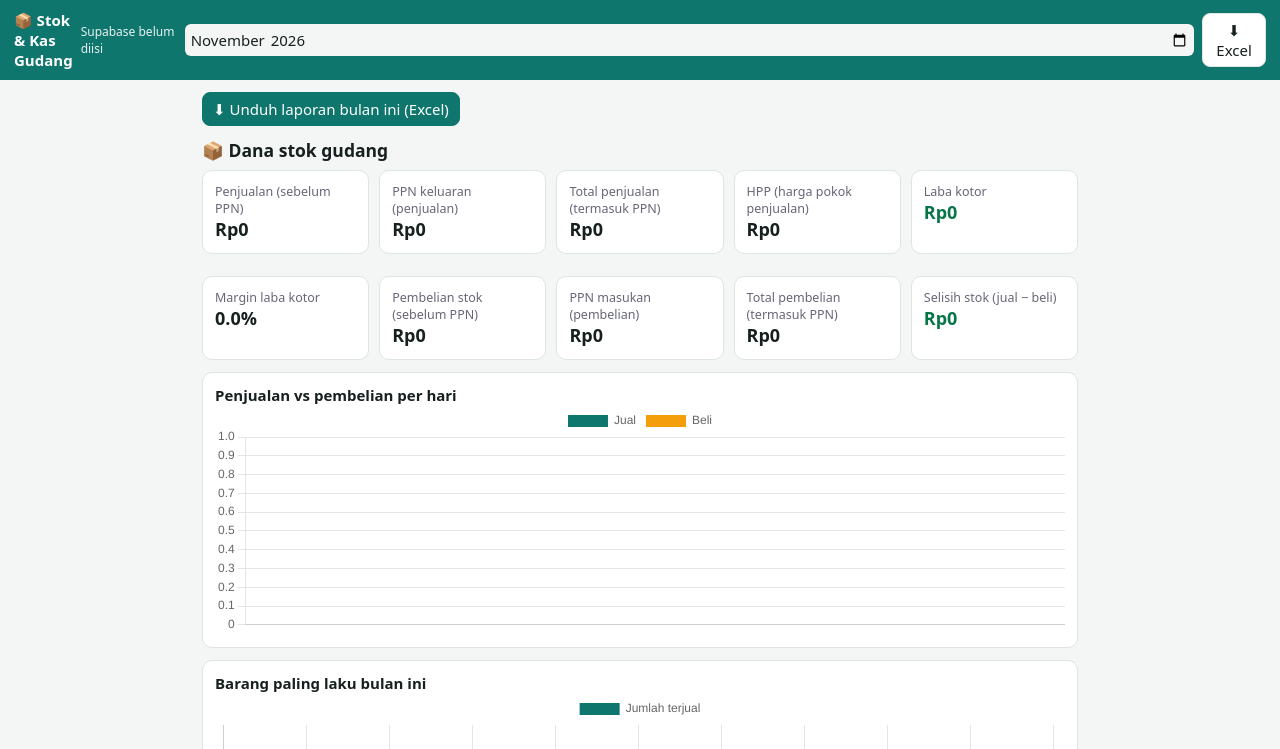
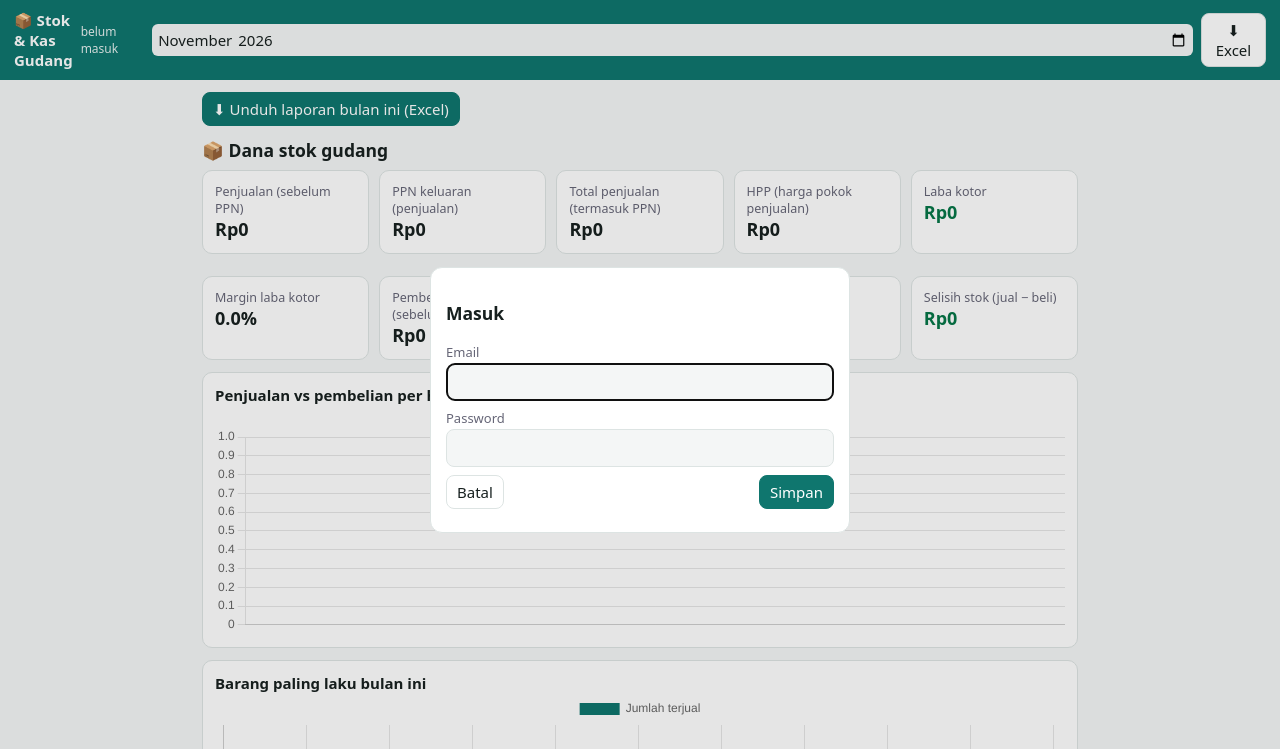
Before and after one commit to berkahmadanihusada/I-DO, a plain HTML site: page index.html in a window 1280 px wide. Shown: the top 749 px of the page. Drawn offline with nearby package versions, Linux system fonts and the light colour scheme.

Commit message:
Update Supabase URL and key in index.html

```diff
--- a/index.html
+++ b/index.html
@@ -36,7 +36,7 @@ input,select,textarea{width:100%;font:inherit;padding:8px;border:1px solid var(-
 <script src="https://cdnjs.cloudflare.com/ajax/libs/Chart.js/4.4.1/chart.umd.min.js"></script>
 <script>
 /* ====== ISI DUA BARIS INI (Supabase > Project Settings > API) ====== */
-const SUPA_URL='ISI_URL_PROJECT', SUPA_KEY='ISI_ANON_PUBLIC_KEY';
+const SUPA_URL='https://cexfxnrekkmvkofngrmr.supabase.co', SUPA_KEY='sb_publishable_7V7ha-5hxUkXK4zj_ijMuw_VL_yL83s';
 /* =================================================================== */
 const $=s=>document.querySelector(s), esc=s=>String(s??'').replace(/[&<>"]/g,c=>({'&':'&amp;','<':'&lt;','>':'&gt;','"':'&quot;'}[c]));
 const rp=n=>'Rp'+Math.round(n||0).toLocaleString('id-ID'), today=()=>new Date().toISOString().slice(0,10);
```
